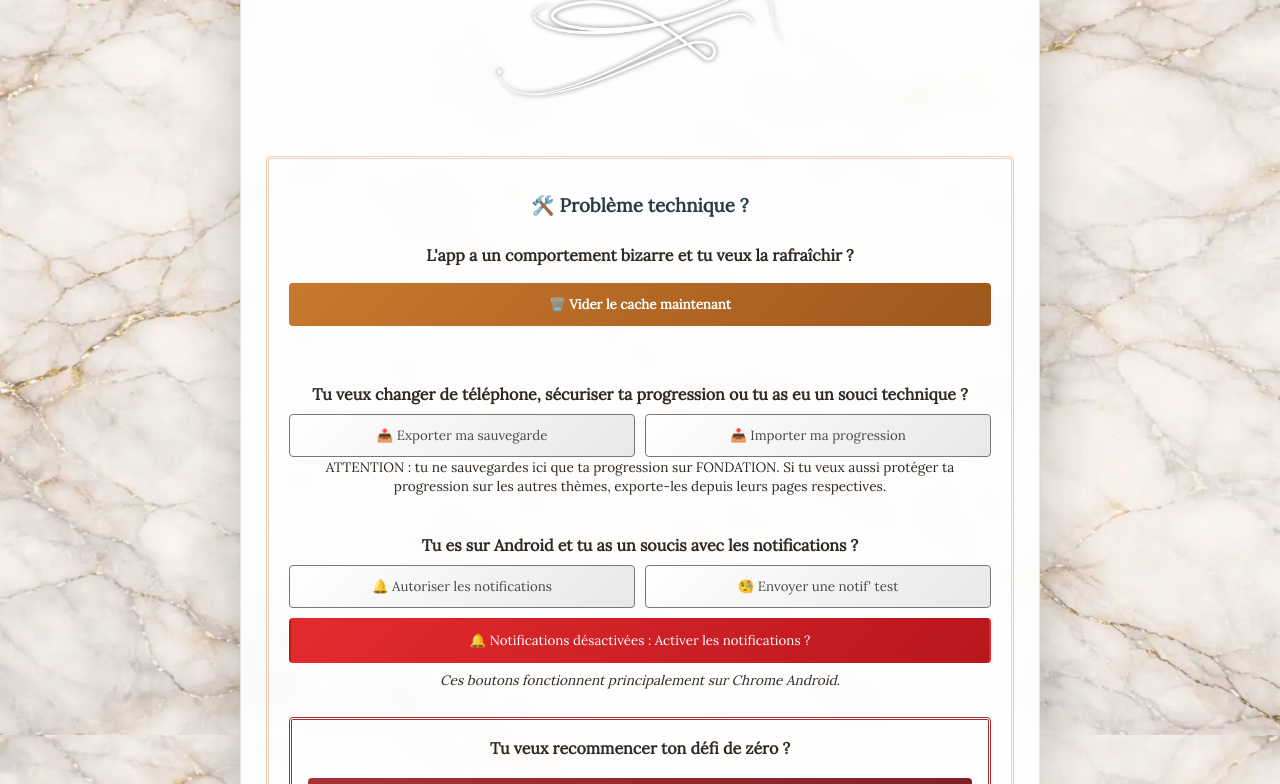
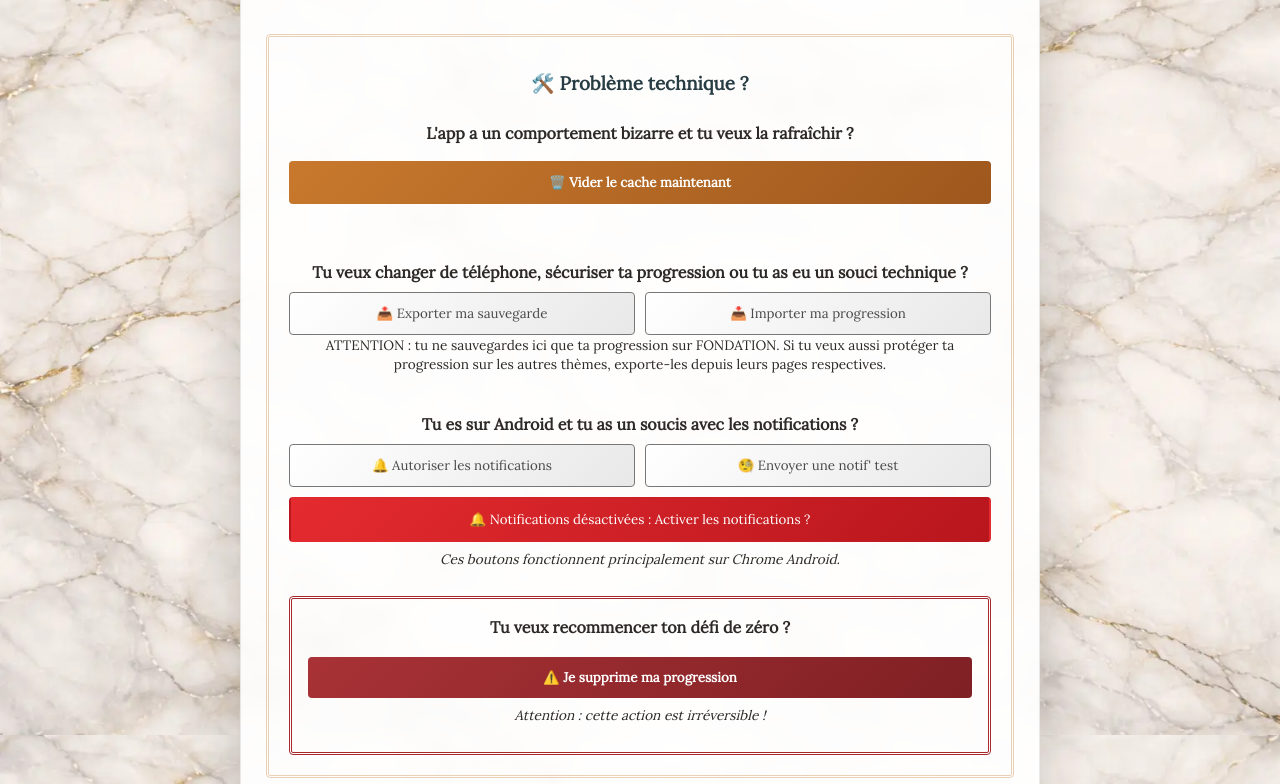
Before and after one commit to Iscobia/base-pwa-coaching, a plain HTML site: page index.html in a window 1280 px wide. Shown: the part 1825-2609 px from the top of the page. Drawn offline with Linux system fonts and the light colour scheme.

```diff
--- a/index.html
+++ b/index.html
@@ -189,9 +189,7 @@
                   📚 J'accède à mon Support
                 </a>
               </div>
-             <img src="core/assets/pictures/arabesque17.webp"
-                    alt="separator"
-                    class="separator">
+
 
 
             <!-- Section dépannage -->
```
